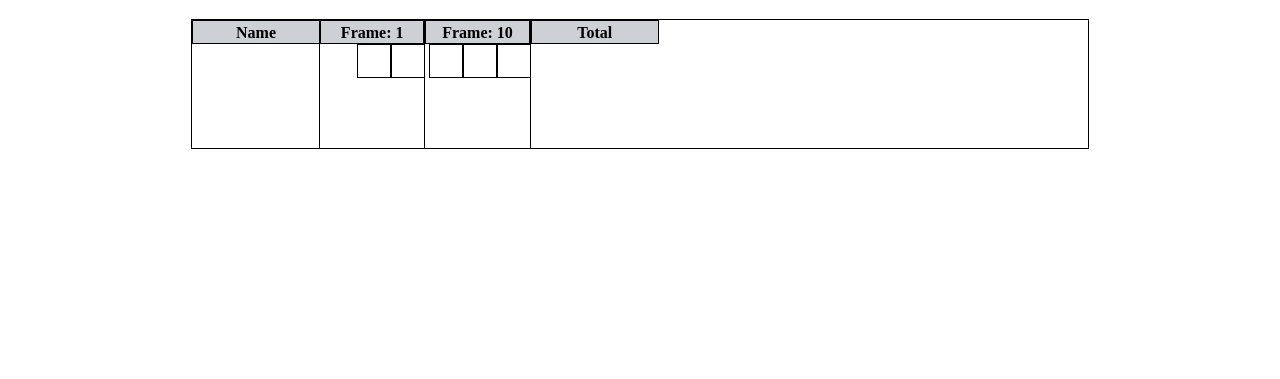
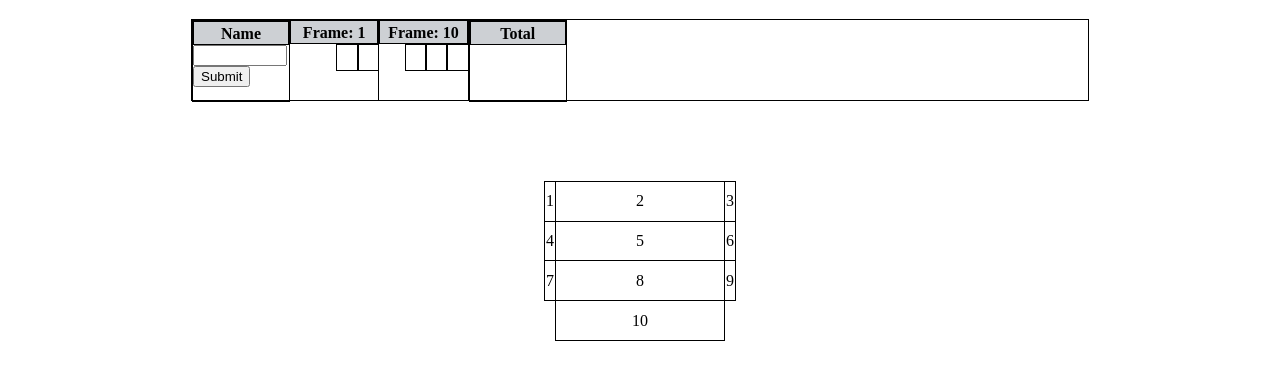
Before and after one commit to timoshishi/bowling, a React app: page / in a window 1280 px wide. Shown: the part 61-440 px from the top of the page. Built offline with nearby package versions, Linux system fonts and the light colour scheme.

Commit message:
Component work

```diff
--- /dev/null
+++ b/src/components/Frame.jsx
@@ -0,0 +1,18 @@
+import React from 'react';
+import PropTypes from 'prop-types';
+
+const Frame = (props) => {
+  return (
+    <div className='score-cell'>
+      <div className='header score-header'>Frame: 1</div>
+      <div className='roll-boxes'>
+        <div className='roll'></div>
+        <div className='roll'></div>
+      </div>
+    </div>
+  );
+};
+
+Frame.propTypes = {};
+
+export default Frame;
--- /dev/null
+++ b/src/components/FrameTenth.js
@@ -0,0 +1,19 @@
+import React from 'react';
+import PropTypes from 'prop-types';
+
+const FrameTenth = (props) => {
+  return (
+    <div className='score-cell'>
+      <div className='header score-header'>Frame: 10</div>
+      <div className='roll-final-box'>
+        <div className='roll-final'></div>
+        <div className='roll-final'></div>
+        <div className='roll-final'></div>
+      </div>
+    </div>
+  );
+};
+
+FrameTenth.propTypes = {};
+
+export default FrameTenth;
--- /dev/null
+++ b/src/components/NameBox.js
@@ -0,0 +1,35 @@
+import React, { useState } from 'react';
+import PropTypes from 'prop-types';
+
+const NameBox = ({ name, setName }) => {
+  console.log(name);
+  const [inputVal, setInputVal] = useState('');
+  return (
+    <div className='name-box'>
+      <div className='name'>
+        <div className='header'>Name</div>
+      </div>
+      {!name.length ? (
+        <>
+          <input
+            value={inputVal}
+            onChange={(e) => setInputVal(e.target.value)}
+            className='name-input'
+          />
+          <button onClick={() => inputVal.length && setName(inputVal)}>
+            Submit
+          </button>
+        </>
+      ) : (
+        <p>{name}</p>
+      )}
+    </div>
+  );
+};
+
+NameBox.propTypes = {
+  name: PropTypes.string.isRequired,
+  setName: PropTypes.func.isRequired,
+};
+
+export default NameBox;
--- /dev/null
+++ b/src/components/ScoreInput.js
@@ -0,0 +1,58 @@
+import React from 'react';
+import PropTypes from 'prop-types';
+
+const ScoreInput = (props) => {
+  const handleClick = () => {};
+  return (
+    <div clasName='score-pad'>
+      <table className='input-table'>
+        <tbody>
+          <tr>
+            <td className='input-cell' value={1}>
+              1
+            </td>
+            <td className='input-cell' value={2}>
+              2
+            </td>
+            <td className='input-cell' value={3}>
+              3
+            </td>
+          </tr>
+          <tr>
+            <td className='input-cell' value={4}>
+              4
+            </td>
+            <td className='input-cell' value={5}>
+              5
+            </td>
+            <td className='input-cell' value={6}>
+              6
+            </td>
+          </tr>
+          <tr>
+            <td className='input-cell' value={7}>
+              7
+            </td>
+            <td className='input-cell' value={8}>
+              8
+            </td>
+            <td className='input-cell' value={9}>
+              9
+            </td>
+          </tr>
+          <tr>
+            <td style={{ width: 0 }}></td>
+            <td className='input-cell' value={10}>
+              10
+            </td>
+            <td style={{ width: 0 }}></td>
+          </tr>
+        </tbody>
+      </table>
+    </div>
+  );
+};
+
+ScoreInput.propTypes = {};
+
+export default ScoreInput;
--- a/src/components/Scorecard.js
+++ b/src/components/Scorecard.js
@@ -1,37 +1,26 @@
-import React from 'react';
+import React, { useState } from 'react';
 import PropTypes from 'prop-types';
-
+import Frame from './Frame.jsx';
+import FrameTenth from './FrameTenth.js';
+import Total from './Total';
+import NameBox from './NameBox.js';
+import ScoreInput from './ScoreInput.js';
 const Scorecard = (props) => {
+  const [name, setName] = useState('');
   return (
-    <div className='container'>
-      <div className='scorecard'>
-        <div className='name-box'>
-          <div className='name'>
-            <div className='header'>Name</div>
-          </div>
-        </div>
-        <div className='score-cell'>
-          <div className='header score-header'>Frame: 1</div>
-          <div className='roll-boxes'>
-            <div className='roll'></div>
-            <div className='roll'></div>
-          </div>
-        </div>
-        <div className='score-cell'>
-          <div className='header score-header'>Frame: 10</div>
-          <div className='roll-final-box'>
-            <div className='roll-final'></div>
-            <div className='roll-final'></div>
-            <div className='roll-final'></div>
-          </div>
-        </div>
-        <div className='name-box'>
-          <div className='name'>
-            <div className='header'>Total</div>
-          </div>
+    <>
+      <div className='container'>
+        <div className='scorecard'>
+          <NameBox name={name} setName={setName} />
+          <Frame />
+          <FrameTenth />
+          <Total />
         </div>
       </div>
-    </div>
+      <div className='score-input'>
+        <ScoreInput />
+      </div>
+    </>
   );
 };
 
--- /dev/null
+++ b/src/components/Total.js
@@ -0,0 +1,16 @@
+import React from 'react';
+import PropTypes from 'prop-types';
+
+const Total = (props) => {
+  return (
+    <div className='name-box'>
+      <div className='name'>
+        <div className='header'>Total</div>
+      </div>
+    </div>
+  );
+};
+
+Total.propTypes = {};
+
+export default Total;
--- a/src/main.css
+++ b/src/main.css
@@ -10,7 +10,7 @@ body {
 }
 .scorecard {
   width: 70vw;
-  height: 8rem;
+  height: 5rem;
   display: flex;
   border: 1px solid black;
   position: relative;
@@ -25,11 +25,12 @@ body {
   text-justify: center;
 }
 .scorecard .name-box {
-  width: 8rem;
+  width: 6rem;
   height: 100%;
+  border: 1px solid black;
 }
 .scorecard .score-header {
-  width: 6rem;
+  width: 5rem;
 }
 .scorecard .score-cell {
   display: flex;
@@ -43,31 +44,60 @@ body {
 .scorecard .roll-boxes {
   position: absolute;
   top: 1.5rem;
-  left: 2.3rem;
+  left: 2.9rem;
   display: flex;
 }
 .roll-boxes .first-roll {
-  width: 2rem;
-  height: 2rem;
+  width: 1.5rem;
+  height: 1rem;
   border: 1px solid black;
 }
 .roll-boxes .roll {
-  width: 2rem;
-  height: 2rem;
+  width: 1.2rem;
+  height: 1.6rem;
   border: 1px solid black;
 }
 .roll-final-box {
   position: absolute;
   top: 1.5rem;
-  left: 0.2rem;
+  left: 1.6rem;
   display: flex;
 }
 
 .roll-final {
-  width: 2rem;
-  height: 2rem;
+  width: 1.2rem;
+  height: 1.6rem;
   border: 1px solid black;
 }
 .total {
   border: 1px solid black;
 }
+.name-input {
+  width: 90%;
+}
+.name-button {
+  width: 90%;
+}
+
+.score-input {
+  display: flex;
+  justify-content: center;
+  height: 20vh;
+}
+.input-table {
+  width: 15vw;
+  margin-top: 5rem;
+  height: 100%;
+  border-radius: 3px;
+}
+.input-cell {
+  border: 1px solid black;
+  text-align: center;
+}
+.input-cell:hover {
+  background-color: #8db6f7;
+  border: 1px solid #5984c9;
+}
+table {
+  border-collapse: collapse;
+}
```
Also changed, not shown: src/components/TenthFrame.js (deleted), 1 other file.
